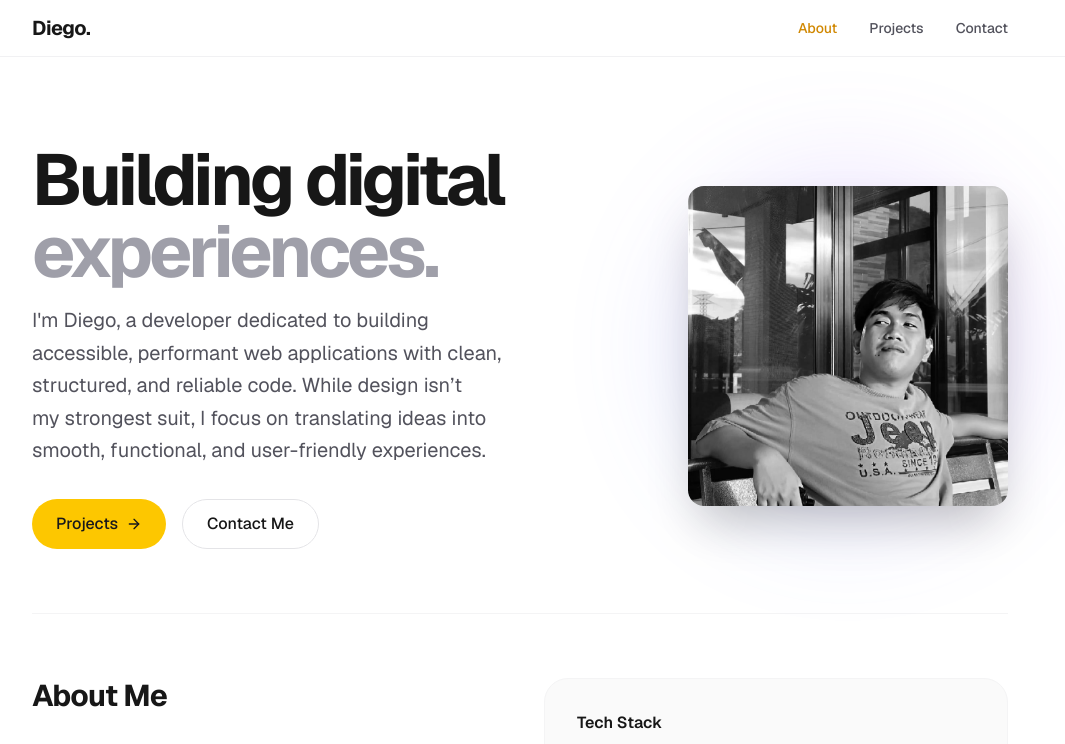
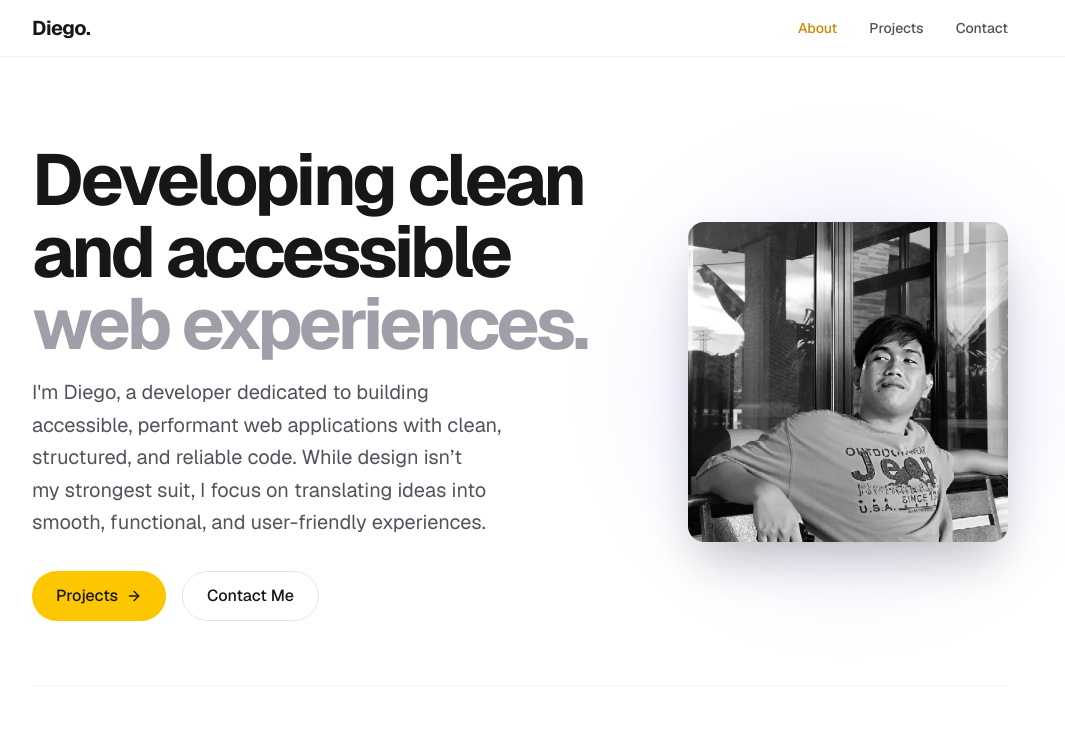
Before and after one commit to futapete/Diego, a Next.js app: page / in a window 1280 px wide. Shown: the top 744 px of the page, without its empty margins (120-1185 px from the left). Built offline with nearby package versions, Linux system fonts and the light colour scheme.

Commit message:
Update header text to emphasize web experiences

```diff
--- a/app/page.tsx
+++ b/app/page.tsx
@@ -50,8 +50,8 @@ export default function Home() {
           <div className="flex-1 space-y-8">
             <div className="space-y-4">
               <h1 className="text-5xl md:text-7xl font-bold tracking-tighter text-balance">
-                Building digital <br/>
-                <span className="text-zinc-400 dark:text-zinc-600">experiences.</span>
+                Developing clean and accessible <br/>
+                <span className="text-zinc-400 dark:text-zinc-600">web experiences.</span>
               </h1>
               <p className="text-xl text-zinc-600 dark:text-zinc-400 max-w-lg leading-relaxed text-balance">
                 I'm Diego, a developer dedicated to building accessible, performant web applications with clean, structured, and reliable code. While design isn’t my strongest suit, I focus on translating ideas into smooth, functional, and user-friendly experiences.
```
